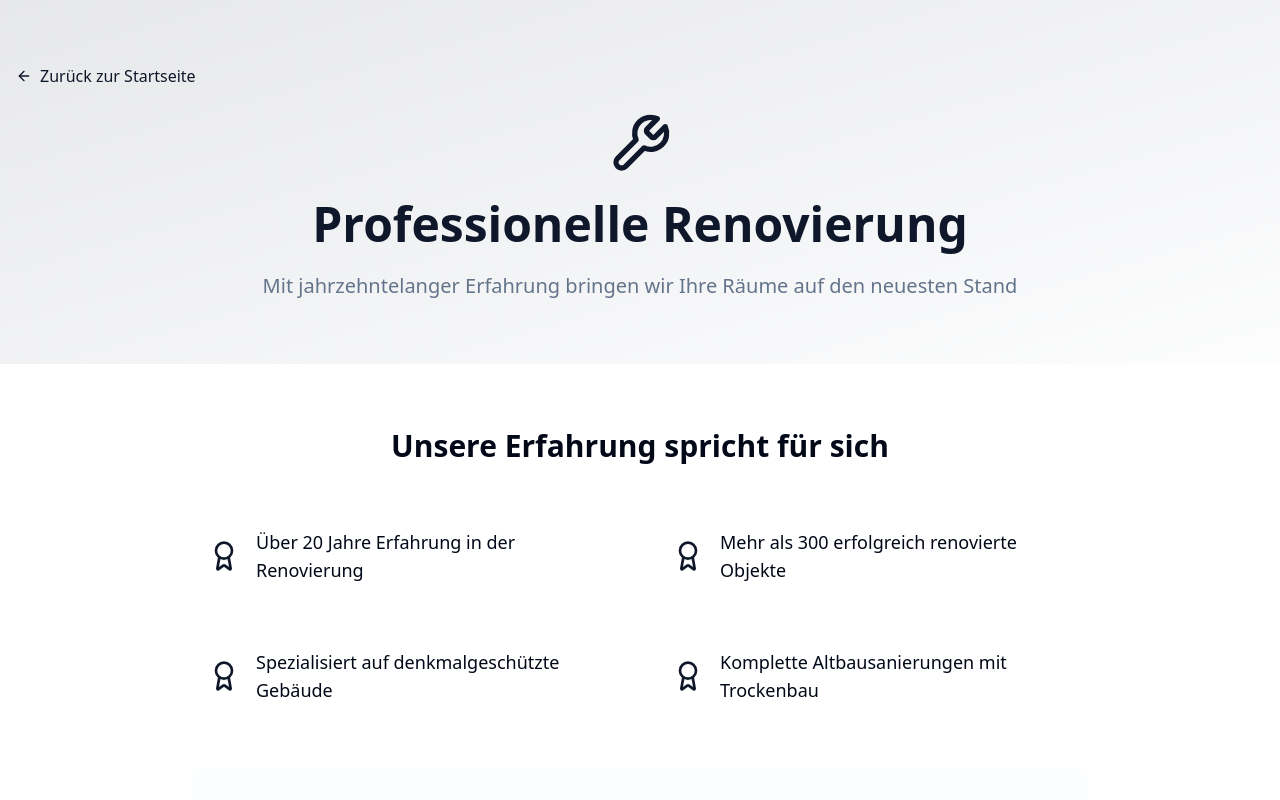
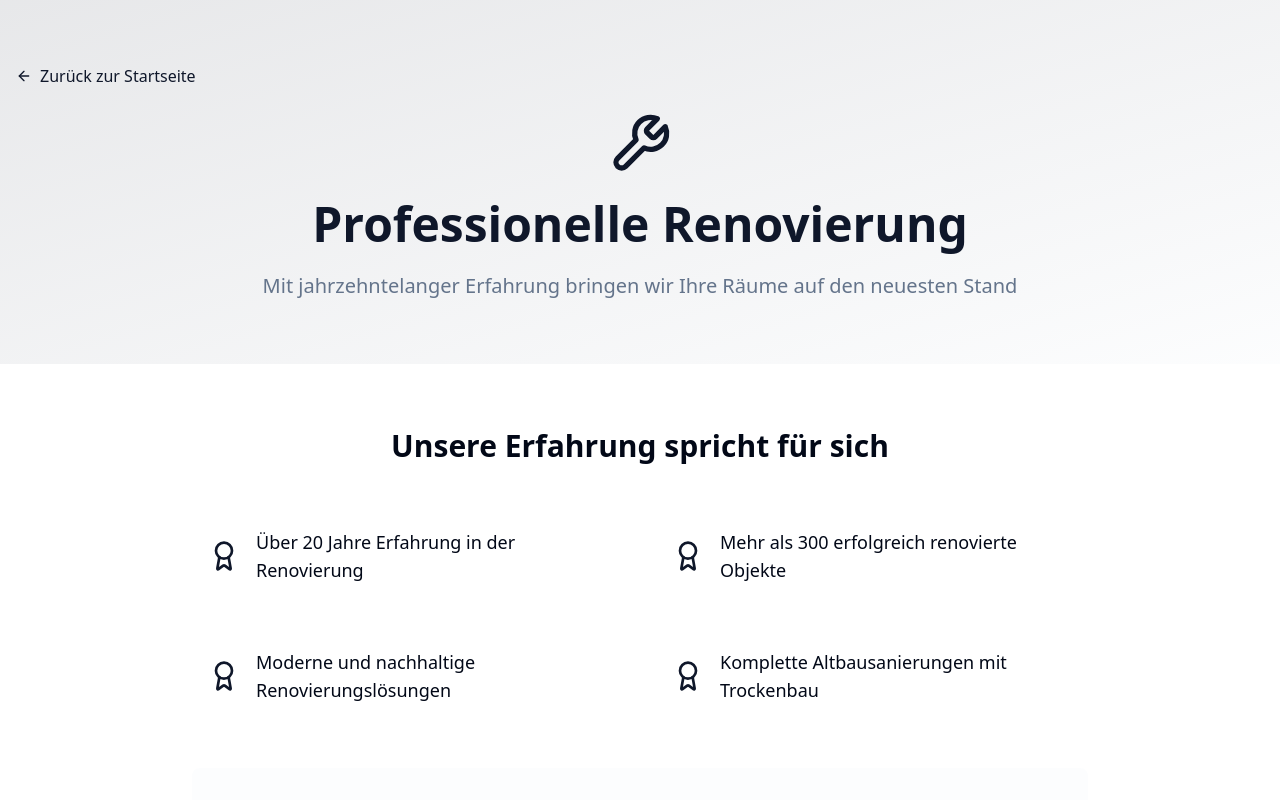
Before and after one commit to opexxxxx/mario_handwerker, a React (Vite) app: page /renovierung in a window 1280 px wide. Shown: the top 800 px of the page. Built offline with nearby package versions, Linux system fonts and the light colour scheme.

Commit message:
Refactor Renovierung page
Replace "Spezialisiert auf denkmalgeschützte Gebäude" with a more current description.

```diff
--- a/src/pages/Renovierung.tsx
+++ b/src/pages/Renovierung.tsx
@@ -8,7 +8,7 @@ const Renovierung = () => {
   const experience = [
     "Über 20 Jahre Erfahrung in der Renovierung",
     "Mehr als 300 erfolgreich renovierte Objekte",
-    "Spezialisiert auf denkmalgeschützte Gebäude",
+    "Moderne und nachhaltige Renovierungslösungen",
     "Komplette Altbausanierungen mit Trockenbau"
   ];
 
```
